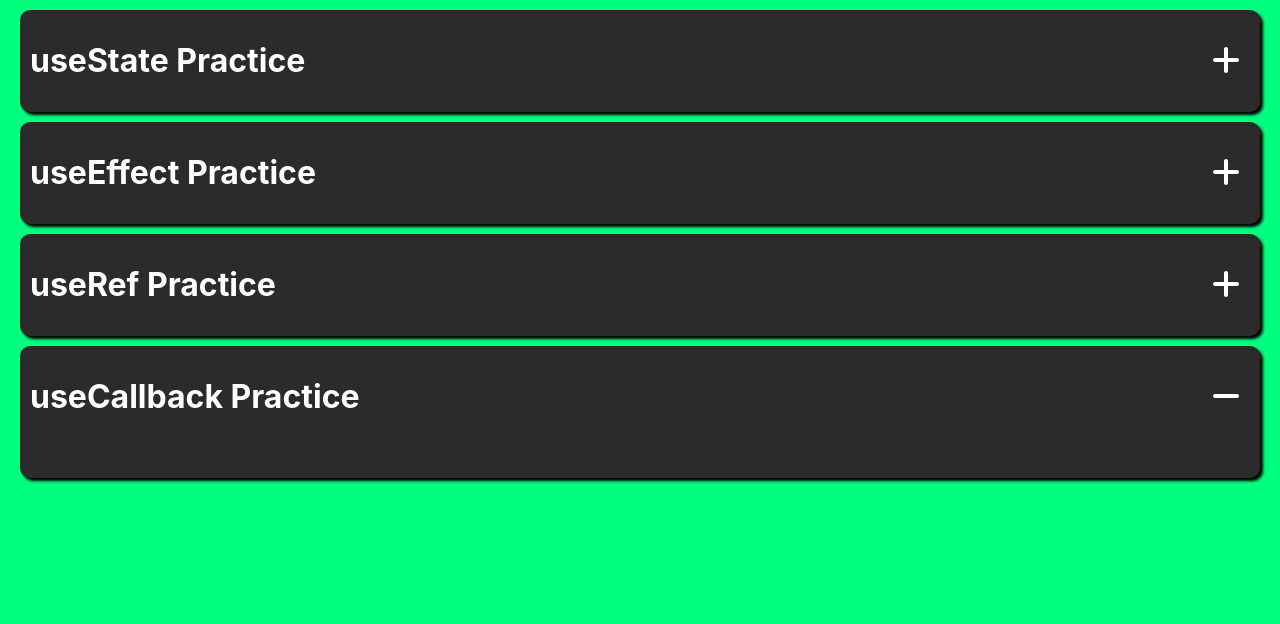
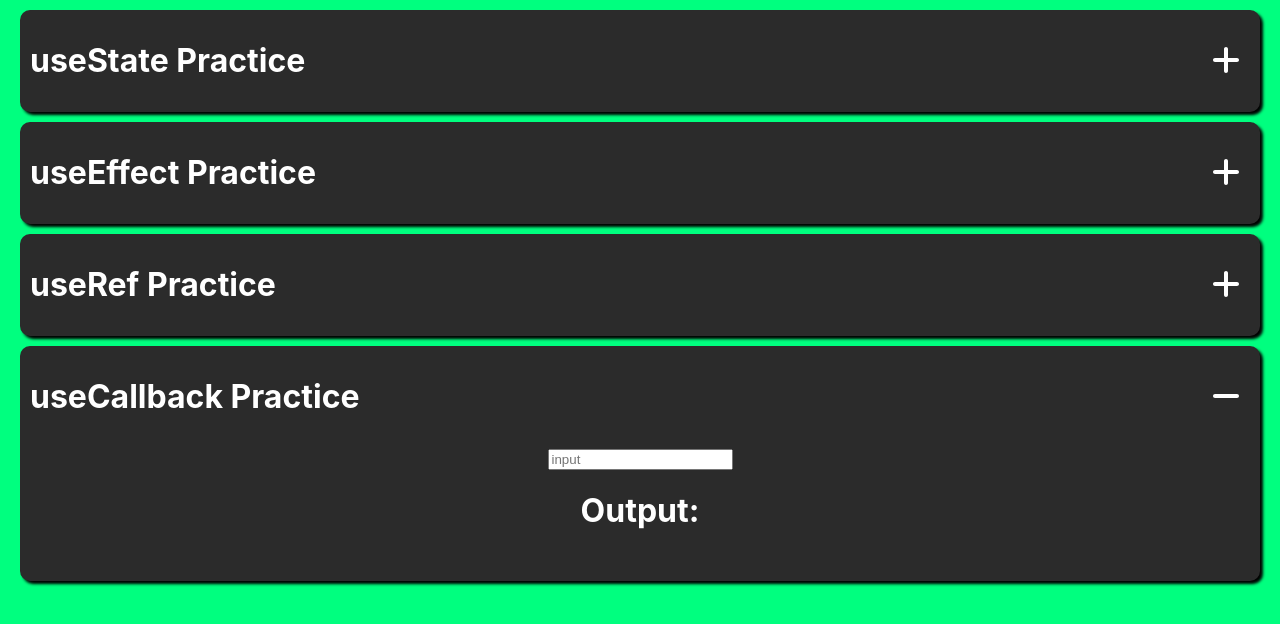
Before and after one commit to RandallHolsinger/react-hooks-practice, a React (Create React App) app: page / in a window 1280 px wide. Both pictures are taken after a click on the element "useCallback Practice". Shown: the top 624 px of the page. Built offline with nearby package versions, Linux system fonts and the light colour scheme.

Commit message:
finished useEffect Practice

```diff
--- a/src/Components/UseCallbackPractice/UseCallbackPractice.js
+++ b/src/Components/UseCallbackPractice/UseCallbackPractice.js
@@ -1,9 +1,25 @@
-import React, { useState, useEffect } from 'react'
+import React, { useState, useEffect, useCallback } from 'react'
 import { FontAwesomeIcon } from "@fortawesome/react-fontawesome";
 import { faMinus } from '@fortawesome/free-solid-svg-icons'
 import './UseCallbackPractice.css'
 
 function UseCallbackPractice(props) {
+
+  const [userInput, setUserInput] = useState('');
+  const [num1] = useState(2);
+  const [num2] = useState(2);
+
+  //useEffect calls on State Change causing render of sum.
+  // const sum = () => num1 + num2
+
+  //useEffect calls on State Change and calls sum, but sum wont run because sum
+  //wont run unless dependencies change.
+  const sum = useCallback(() => num1 + num2, [num1, num2])
+
+  //useEffect run when the value of sum changes
+  useEffect(() => {
+    console.log(`New sum Value: ${sum()}`)
+  }, [sum]);
 
   const {showUseCallback, setShowUseCallback} = props
   return(
@@ -12,6 +28,10 @@ function UseCallbackPractice(props) {
         <h1>useCallback Practice</h1>
         <span onClick={() => setShowUseCallback(!showUseCallback)}><FontAwesomeIcon icon={faMinus}/></span>
       </div>
+      <div>
+        <input type="text" placeholder="input" value={userInput} onChange={(e) => setUserInput(e.target.value)} />
+        <h1>Output: {userInput}</h1>
+      </div>
     </div>
   )
 }
```
